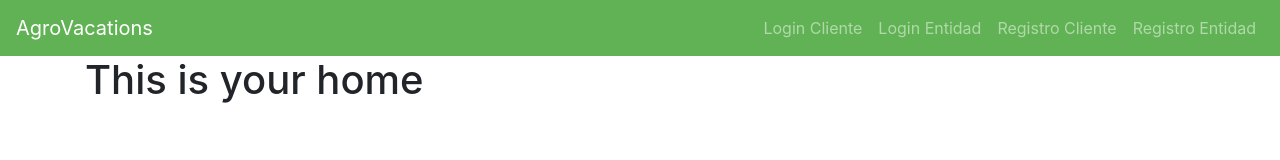
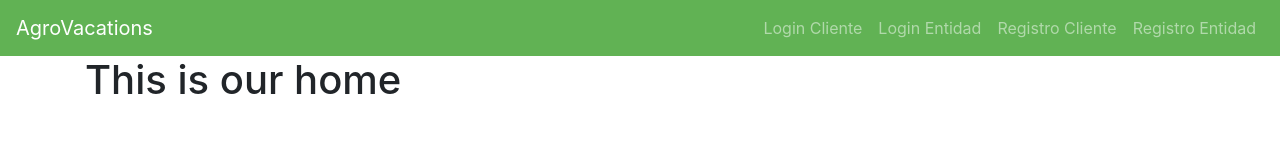
Before and after one commit to marcestone/Agro-Vacations, a Vue app: page /#/ in a window 1280 px wide. Shown: the top 160 px of the page. Built offline with nearby package versions, Linux system fonts and the light colour scheme.

Commit message:
Test commit reversal

```diff
--- a/src/views/Home.vue
+++ b/src/views/Home.vue
@@ -1,6 +1,6 @@
 <template>
   <div>
-    <h1>This is your home</h1>
+    <h1>This is our home</h1>
   </div>
 </template>
 
```
